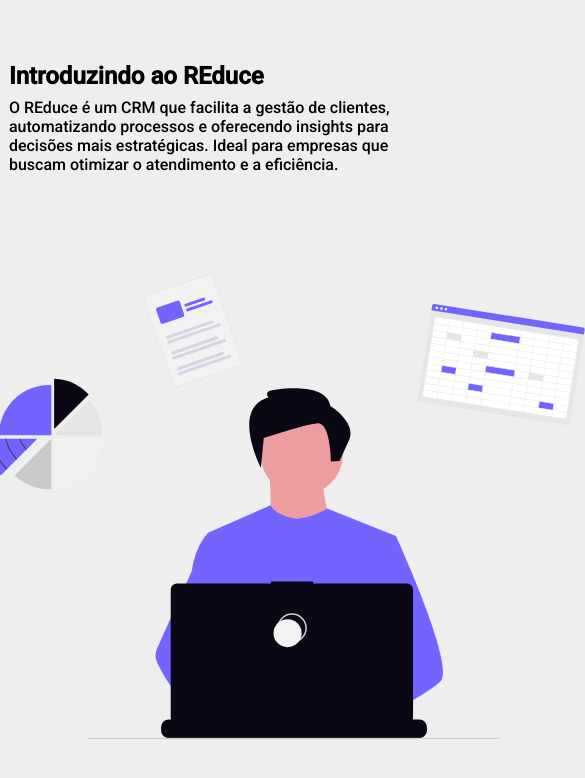
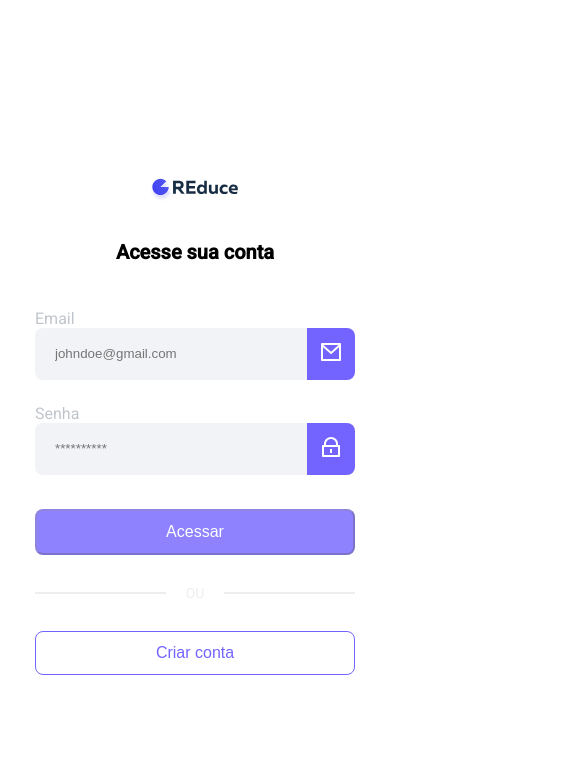
Before and after one commit to LrAmaral/CRM, an Angular app: page / in a window 390 px wide. Shown: the top 778 px of the page, 585 px wide, since content can reach past the window. Built offline with nearby package versions, Linux system fonts and the light colour scheme.

Commit message:
feat: enhance default login layout with responsive design and remove unused home layout component

```diff
--- a/src/app/components/default-login-layout/default-login-layout.component.scss
+++ b/src/app/components/default-login-layout/default-login-layout.component.scss
@@ -108,3 +108,26 @@ main {
     }
   }
 }
+
+@media (max-width: 1228px) {
+  main {
+    flex-direction: column;
+
+    section {
+      width: 100%;
+      height: 100dvh;
+    }
+
+    .main-section {
+      display: none;
+    }
+
+    .form-section {
+      width: 60dvw;
+
+      @media (max-width: 768px){
+        width: 100dvw;
+      }
+    }
+  }
+}
```
Also changed, not shown: src/app/pages/default-home-layout/layout.component.ts (deleted, +0 -12 lines).
